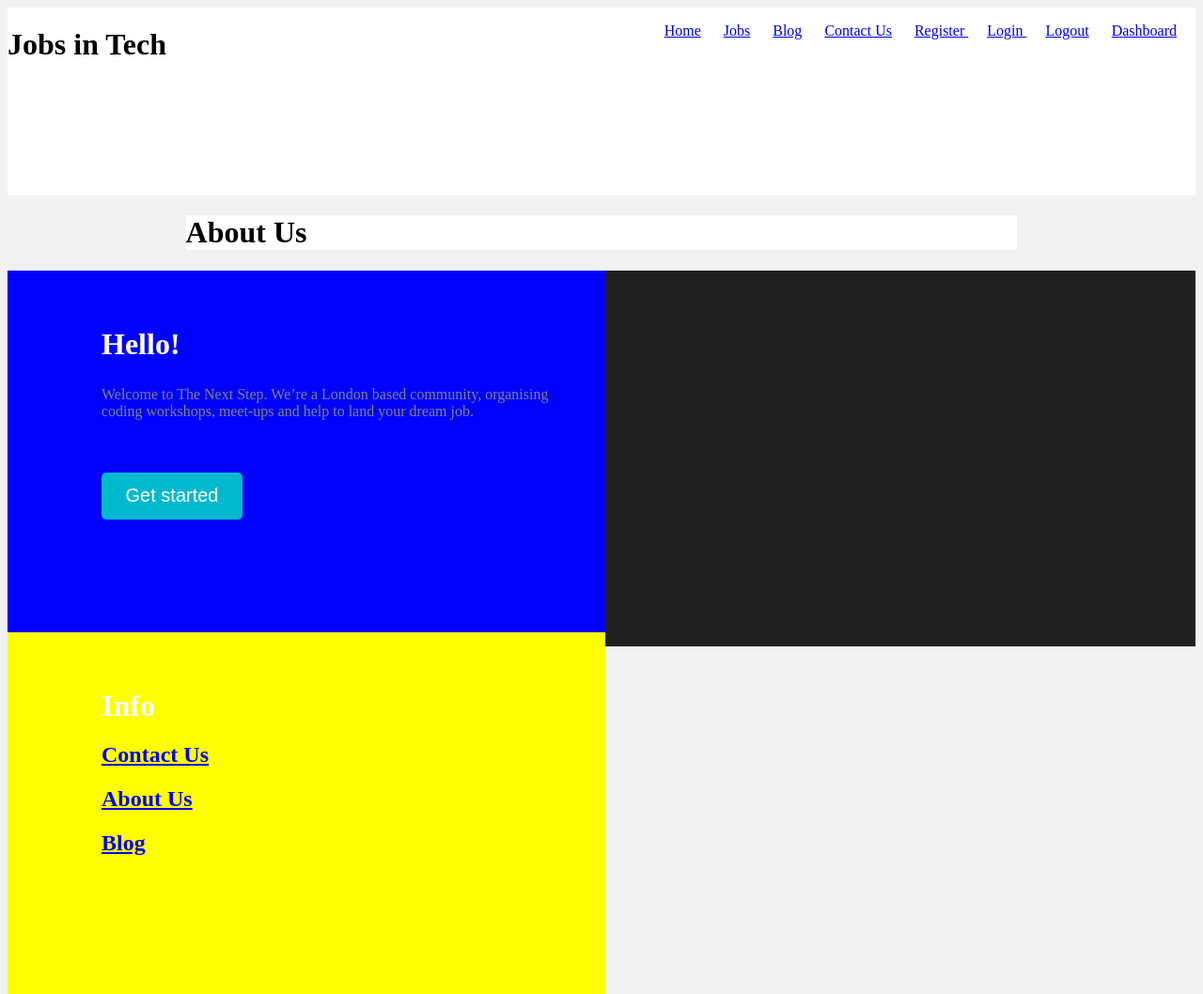
After one commit to mmagnusen/nextstep, a Django app: page /site/about_us/ in a window 1280 px wide. The commit adds this page. Shown: the whole page at 94% size. Run offline with Django 3.2, Linux system fonts and the light colour scheme.

Commit message:
contact and about pages

```diff
--- a/jobpost/static/css/base.css
+++ b/jobpost/static/css/base.css
@@ -39,9 +39,22 @@ border-color: grey;
   min-height: 40px;
 }
 
-  background-colour {
-  blue;
+.button {
+background-color: #00B9CE;
+color: white;
+width: 150px;
+height: 50px;
+border-style: none;
+border-radius: 5px;
+font-size: 20px;
+margin: 0;
 }
+
+.button:hover {
+background-color: white;
+color: #202020;
+}
+
 body {
   background-color: #F2F2F2;
 }
@@ -65,41 +78,78 @@ body {
   float: right;
 }
 
+ol {
+  list-style: none;
+}
+
 #navigation li {
   display: inline;
   padding-right: 20px;
 }
+/****************************************************
+
+                  footer styles
+
+*****************************************************/
 
 #footer {
   background-color: #202020;
   height: 400px;
   width: 100%;
   clear: both;
-  display: inline-block;
+  display: block;
+  color: grey;
+  padding: 0px;
+  margin: 0px;
 }
 
 #footer_1 {
-max-width: 50%;
+width: 42%;
+height: 80%;
 display: inline-block;
-
+padding: 60px 5px 5px 100px;
+background-color: blue;
+margin: 0;
+float: left;
 }
 
 #footer_2 {
-max-width: 50%;
+width: 42%;
+height: 80%;
 display: inline-block;
-
+padding: 60px 5px 5px 100px;
+background-color: yellow;
+margin: 0;
+float: left;
 }
 
-#footer h1 {
+#footer li {
+color: grey;
+}
+
+#footer li:hover {
 color: white;
-max-width: 50%;
 }
 
 #footer p {
 color: grey;
+padding: 10px 40px 40px 0px;
 }
 
 
-h1 {
-  padding: 50px;
+#footer h1 {
+  padding: 0px;
+  margin: 0px;
+  color: white;
 }
+
+
+#footer li {
+  padding: 0px;
+  margin: 0px;
+}
+
+#footer ol {
+  padding: 0px;
+  margin: 0px;
+}
--- a/website/templates/base_logged_in.html
+++ b/website/templates/base_logged_in.html
@@ -15,7 +15,7 @@
           <li><a href='http://127.0.0.1:8000'>Home</a></li>
           <li><a href='/jobs'>Jobs</a></li>
           <li><a href='https://medium.com/@NextStepCoders'>Blog</a></li>
-          <li>Contact Us</li>
+          <li><a href='/site/contact_us'>Contact Us</a></li>
           <li><a href='/user/register'> Register </a></li>
           <li><a href='/login'> Login </a></li>
           <li><a href='/logout'> Logout</a></li>
@@ -36,9 +36,16 @@
         <h1>Hello!</h1>
         <p>Welcome to The Next Step. We’re a London based community, organising
           coding workshops, meet-ups and help to land your dream job.</p>
+          <a href='/jobs'><button class='button'> Get started</button></a>
+
       </div>
       <div id="footer_2">
-        <h1>Find us on twitter</h1>
+        <ol>
+          <li><h1>Info</h1></li>
+          <li><h2><a href='/site/contact_us'>Contact Us</a></h2></l1>
+          <li><h2><a href='/site/about_us'>About Us</a></h2></l1>
+          <li><h2><a href='https://medium.com/@NextStepCoders'>Blog</a></h2></l1>
+      </ol>
       </div>
     </div>
 
--- /dev/null
+++ b/website/templates/website/about_us.html
@@ -0,0 +1,8 @@
+
+{% extends 'base_logged_in.html' %}
+
+{% block content %}
+<h1>About Us</h1>
+
+
+{% endblock %}
--- a/website/urls.py
+++ b/website/urls.py
@@ -2,6 +2,8 @@ from django.conf.urls import url
 from . import views
 
 urlpatterns = [
+        url(r'^site/about_us/', views.about_us, name='about_us'),
+        url(r'^site/contact_us/', views.contact_us, name='contact_us'),
         url(r'^user/register/', views.register, name='register'),
         url(r'^user/dashboard/', views.dashboard, name='dashboard'),
         url(r'^$', views.index, name='index'),
--- a/website/views.py
+++ b/website/views.py
@@ -20,6 +20,12 @@ def dashboard(request):
 def index(request):
     return render(request, 'website/index.html')
 
+def about_us(request):
+    return render(request, 'website/about_us.html')
+
+def contact_us(request):
+    return render(request, 'website/contact_us.html')
+
 def register(request):
     if request.method == 'POST':
         form = UserRegistrationForm(request.POST)
```
Also changed, not shown: website/templates/website/contact_us.html (added, +7 -0 lines), 2 other files.
